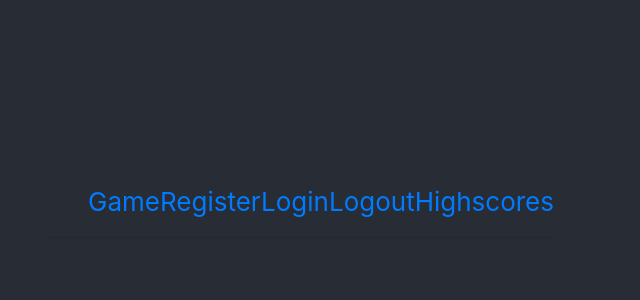
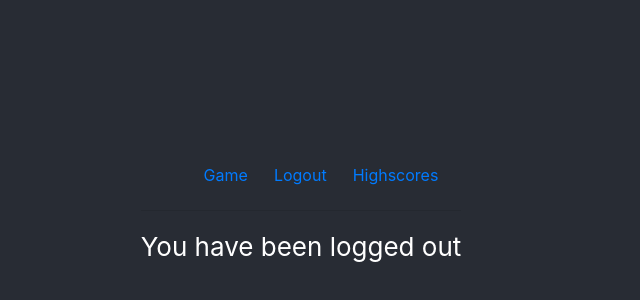
Before and after one commit to bertflemming/ITWEB3, a React (Create React App) app in the folder itweb3/: page /logout in a window 1280 px wide. Shown: the part 182-482 px from the top of the page, without its empty margins (339-979 px from the left). Built offline with nearby package versions, Linux system fonts and the light colour scheme; no server answers.

Commit message:
login plus navbar

```diff
--- a/itweb3/src/App.tsx
+++ b/itweb3/src/App.tsx
@@ -6,6 +6,7 @@ import Login from './Login';
 import HighscorePage from './Highscores';
 import GameView from './GameView';
 import {userService} from './UserService';
+import Logout from './Logout';
 import {
     BrowserRouter as Router,
     Switch,
@@ -15,6 +16,7 @@ import {
 
 export interface IState {
   ws: WebSocket;
+  loggedIn: boolean;
 }
 
 class App extends React.Component<{}, IState> {
@@ -24,7 +26,10 @@ class App extends React.Component<{}, IState> {
 
     this.state = {
       ws: new WebSocket('ws://localhost:4000/api'),
+      loggedIn: false
     };
+
+    this.setLoggedIn = this.setLoggedIn.bind(this);
   }
 
   componentDidMount() {
@@ -49,6 +54,13 @@ class App extends React.Component<{}, IState> {
     }
   }
 
+  setLoggedIn(){
+    if(this.state.loggedIn){
+      userService.logout();
+    }
+    this.setState({loggedIn: !this.state.loggedIn});
+  }
+
   public render() {
     return (
       <div className="App">
@@ -56,11 +68,11 @@ class App extends React.Component<{}, IState> {
         <Router>
       <div>
         <ul>
-            <Link to="/">Game</Link>
-            <Link to="/register">Register</Link>
-            <Link to="/login">Login</Link>
-            <Link to="/logout">Logout</Link>
-            <Link to="/highscores">Highscores</Link>
+            <Link to="/" className="btn btn-link">Game</Link>
+            {this.state.loggedIn ? null : <Link to="/register" className="btn btn-link">Register</Link>}
+            {this.state.loggedIn ? null : <Link to="/login" className="btn btn-link">Login</Link>}
+            {this.state.loggedIn ? <Link to="/logout" className="btn btn-link">Logout</Link> : null}
+            <Link to="/highscores" className="btn btn-link">Highscores</Link>
         </ul>
 
         <hr />
@@ -72,10 +84,10 @@ class App extends React.Component<{}, IState> {
             <Register/>
           </Route>
           <Route path="/login">
-              <Login/>
+              <Login loggedIn={this.state.loggedIn} setLoggedIn={this.setLoggedIn}/>
           </Route>
           <Route path="/logout">
-              {userService.logout}
+              <Logout setLoggedIn={this.setLoggedIn}/>
           </Route>
           <Route path="/highscores">
               <HighscorePage websocket={this.state.ws}/>
--- a/itweb3/src/Login.jsx
+++ b/itweb3/src/Login.jsx
@@ -42,12 +42,20 @@ class LoginPage extends React.Component {
     login(user){
         console.log(user);
         userService.login(user.email, user.password);
+        this.props.setLoggedIn()
+    }
+
+    renderRedirect(){
+        if(this.props.loggedIn){
+            return <Redirect to='/' />
+        }
     }
 
     render() {
         const { user, submitted } = this.state;
         return (
             <div className="col-md-6 col-md-offset-3">
+                {this.renderRedirect()}
                 <h2>Login</h2>
                 <form name="form" onSubmit={this.handleSubmit}>
                     <div className={'form-group' + (submitted && !user.email ? ' has-error' : '')}>
--- /dev/null
+++ b/itweb3/src/Logout.jsx
@@ -0,0 +1,21 @@
+import React from 'react';
+import {userService} from './UserService';
+
+class LogoutPage extends React.Component {
+    constructor(props) {
+        super(props);
+        props.setLoggedIn();
+
+    }
+
+    render() {
+        userService.logout();
+        return (
+            <div>
+                <p>You have been logged out</p>
+            </div>
+        );
+    }
+}
+
+export default LogoutPage;
```
